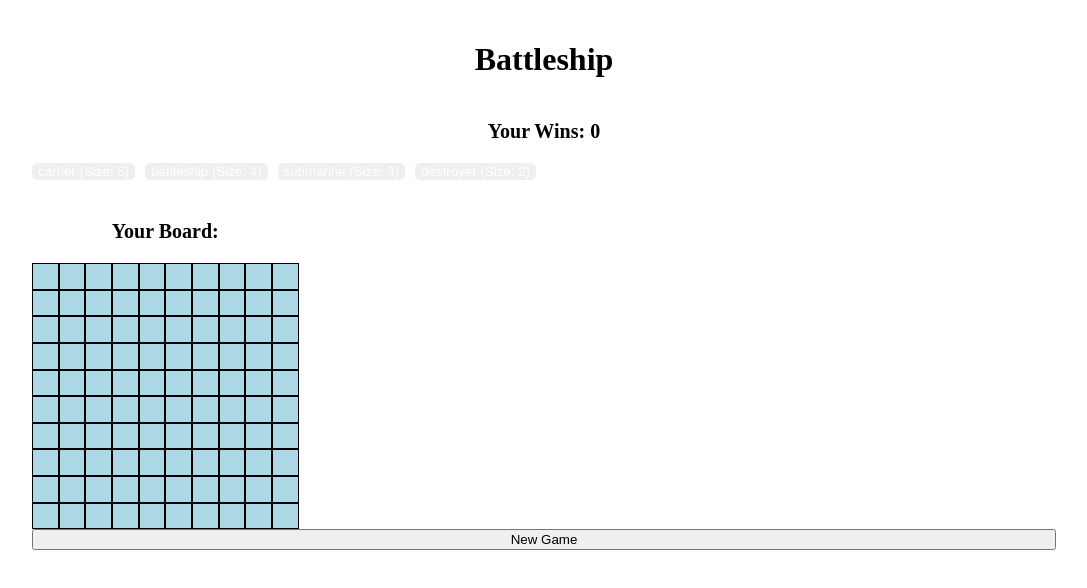
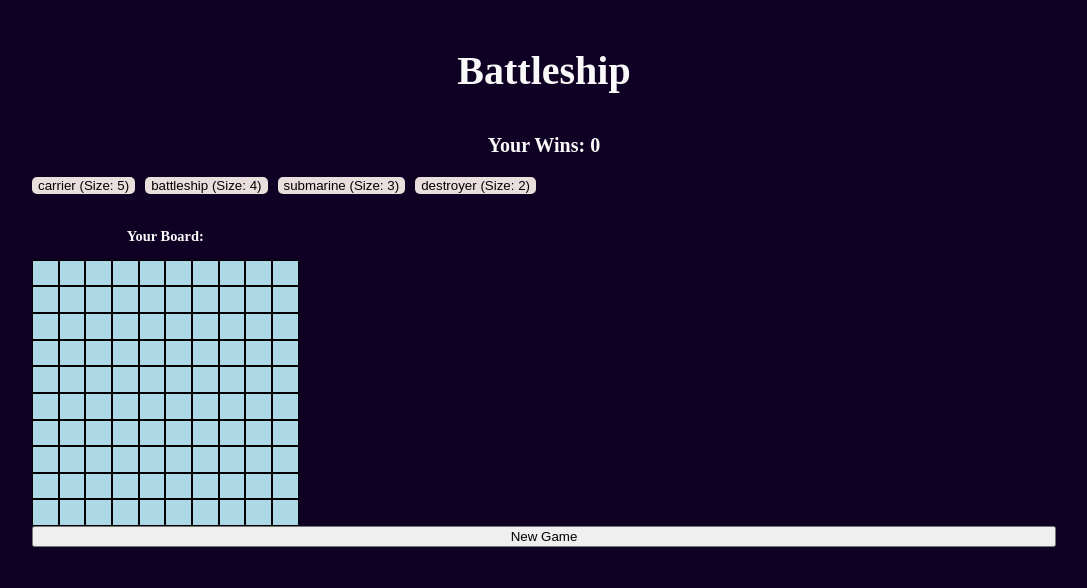
Before and after one commit to EliasBaron/battleship-ui, a React (Vite) app: page / in a window 1280 px wide. Shown: the top 588 px of the page, without its empty margins (96-1183 px from the left). Built offline with nearby package versions, Linux system fonts and the light colour scheme.

Commit message:
styles 8)

```diff
--- a/src/App.css
+++ b/src/App.css
@@ -4,6 +4,29 @@ body {
   height: 100vh;
   margin: 0;
   padding: 0;
+  background-color: #0e0123;
+}
+
+.text {
+  color: #f9f9f9;
+  font-size: .9em;
+  font-weight: bold;
+}
+
+.title {
+  text-align: center;
+  font-size: 40px;
+  font-weight: bold;
+  margin-bottom: 20px;
+  color: #f9f9f9;
+}
+
+.subtitle {
+  font-size: 20px;
+  font-weight: bold;
+  margin-bottom: 20px;
+  color: #f9f9f9;
+
 }
 
 .app-container {
@@ -24,7 +47,8 @@ body {
 }
 
 button.ship {
-  color: white;
+  background-color: #e8dfdd;
+  color: rgb(0, 0, 0);
   border: none;
   border-radius: 5px;
   cursor: pointer;
@@ -64,6 +88,19 @@ button.cell {
   border: 0.1em solid black;
   background-color: lightblue;
   box-sizing: border-box;
+  cursor: pointer;
+}
+
+button.cell:hover {
+  opacity: 0.7;
+}
+
+.cell:disabled {
+  cursor: default;
+}
+
+.cell:disabled:hover {
+  opacity: 1;
 }
 
 button.cell.ship {
--- a/src/App.jsx
+++ b/src/App.jsx
@@ -304,17 +304,23 @@ function App() {
 
   return (
     <div className="app-container">
-      <h1>Battleship</h1>
-      <p>Your Wins: {winCount}</p>
+      <h1 className="title">Battleship</h1>
+      <p className="subtitle">Your Wins: {winCount}</p>
 
       {Object.values(remainingPlayerShips).every((value) => value === 0) ? (
-        <p>YOU LOSE!</p>
+        <>
+          <p className="title">YOU LOSE! :(</p>
+          <p className="subtitle">Wanna play again? ⬇</p>
+        </>
       ) : (
         <>
           {Object.values(remainingComputerShips).every(
             (value) => value === 0
           ) ? (
-            <p>YOU WIN!</p>
+            <>
+              <p className="title">YOU WIN! :)</p>
+              <p className="subtitle">Wanna play again? ⬇</p>
+            </>
           ) : (
             <>
               {!warStarted && (
@@ -341,7 +347,7 @@ function App() {
 
               {warStarted && (
                 <>
-                  <h2>The war started!</h2>
+                  <h2 className="title">The war started!</h2>
                   <div className="ship-counters">
                     <ShipCounters
                       shipData={shipData}
@@ -357,8 +363,10 @@ function App() {
 
               <div className="boards">
                 <div className="board">
-                <p>Your Board:</p>
-                <div className={`board ${turn === "player" ? "opacity" : ""}`}>
+                  <p className="text">Your Board:</p>
+                  <div
+                    className={`board ${turn === "player" ? "opacity" : ""}`}
+                  >
                     <Board
                       board={userBoard}
                       hits={computerHits}
@@ -371,9 +379,11 @@ function App() {
 
                 {warStarted && (
                   <div className="board">
-                  <p>Computer's Board:</p>
+                    <p className="text">Computer's Board:</p>
                     <div
-                    className={`board ${turn === "computer" ? "opacity" : ""}`}
+                      className={`board ${
+                        turn === "computer" ? "opacity" : ""
+                      }`}
                     >
                       <Board
                         board={computerBoard}
--- a/src/components/ShipCounters.jsx
+++ b/src/components/ShipCounters.jsx
@@ -3,11 +3,10 @@ import React from "react";
 function ShipCounters({ remainingShips, isPlayer }) {
   return (
     <div className="ship-counter">
-      <p>{isPlayer ? "Remaining Player Ships:" : "Remaining Computer Ships:"}</p>
+      <p className="text">{isPlayer ? "Remaining Player Ships:" : "Remaining Computer Ships:"}</p>
       <ul>
         {Object.entries(remainingShips).map(([ship, count]) => (
-          <li key={ship} className={count === 0 ? "sunk" : ""}>
-            {ship}
+          <li key={ship} className={`text ${count === 0 ? "sunk" : ""}`}>            {ship}
           </li>
         ))}
       </ul>
```
Lines whose indentation alone changed are shown as unchanged.
